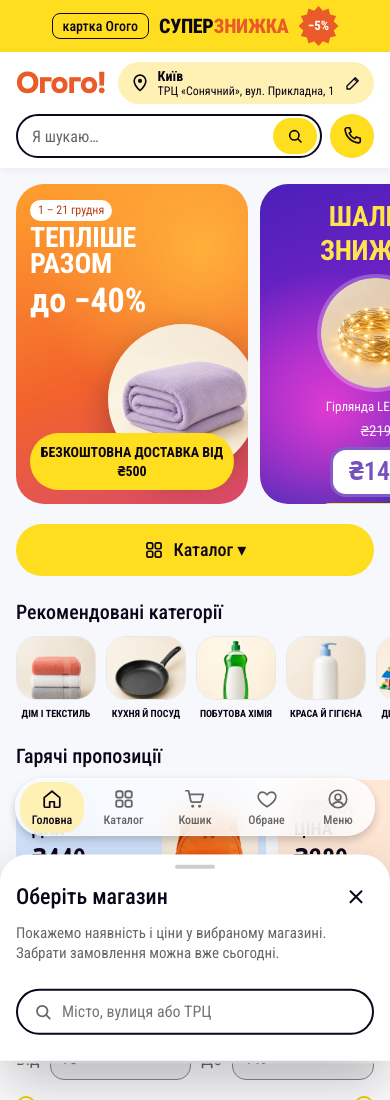
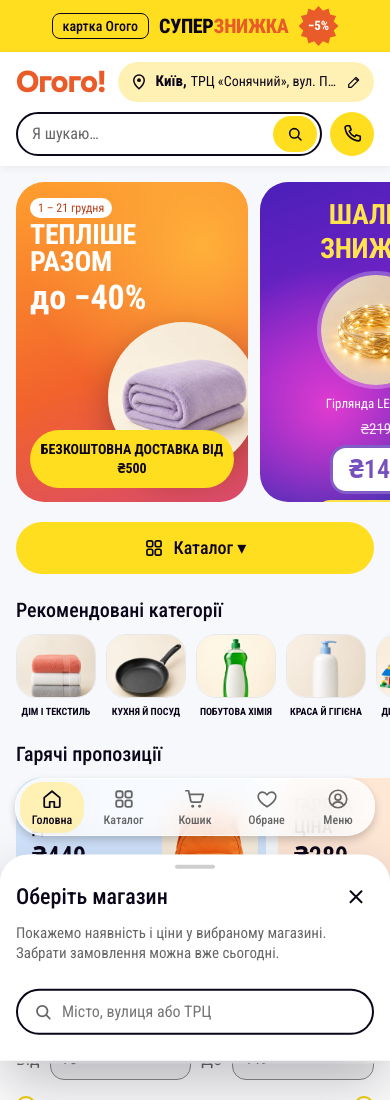
Before and after one commit to Kudrynskyi/site, a plain HTML site: page index.html in a window 390 px wide. Shown: the top 1100 px of the page. Drawn offline with Linux system fonts and the light colour scheme.

Commit message:
Fix header location after stale CSS cache; one-line location on phones
Add version query to style.css and script.js so browsers fetch the new
files together with the new HTML (the old cached CSS made the store
chip wrap word by word next to the pill). On phones the location pill
is now a single line: city, then the store address with an ellipsis.

Co-Authored-By: Claude Opus 5.5 <noreply@anthropic.com>
Claude-Session: https://claude.ai/code/session_01LsR1tmjhhKE93akFAr5hYj

```diff
--- a/index.html
+++ b/index.html
@@ -8,7 +8,7 @@
   <link rel="preconnect" href="https://fonts.googleapis.com">
   <link rel="preconnect" href="https://fonts.gstatic.com" crossorigin>
   <link href="https://fonts.googleapis.com/css2?family=Onest:wght@800&family=Roboto+Condensed:wght@400;500;600;700;800&display=swap" rel="stylesheet">
-  <link rel="stylesheet" href="style.css">
+  <link rel="stylesheet" href="style.css?v=20261119-2">
 </head>
 <body>
 
@@ -318,6 +318,6 @@
 
   <div class="toast" id="toast" role="status" aria-live="polite"></div>
 
-  <script src="script.js"></script>
+  <script src="script.js?v=20261119-2"></script>
 </body>
 </html>
--- a/style.css
+++ b/style.css
@@ -1007,3 +1007,14 @@ main { padding-bottom: 64px; }
 .quick-chip:hover { background: var(--grey-200); }
 .quick-chip.on { background: var(--grey-800); color: #fff; box-shadow: none; }
 .filter-count { background: var(--grey-800); }
+
+/* Локація на телефоні — один рядок (Instacart, Blinkit) */
+@media (max-width: 760px) {
+  .top-nav .store-pill { height: 40px; padding: 0 12px; }
+  .top-nav .store-pill span { flex-direction: row; align-items: baseline; gap: 4px; white-space: nowrap; overflow: hidden; }
+  .top-nav .store-pill b { flex-shrink: 0; font-size: 15px; }
+  .top-nav .store-pill b::after { content: ","; }
+  .top-nav .store-pill small { font-size: 14px; overflow: hidden; text-overflow: ellipsis; }
+  .top-nav .store-pill .pin { font-size: 18px; }
+  .top-nav .store-pill .edit { font-size: 16px; }
+}
```
